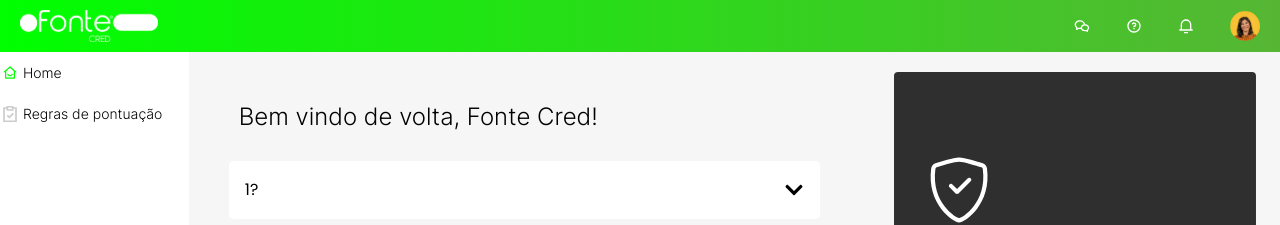
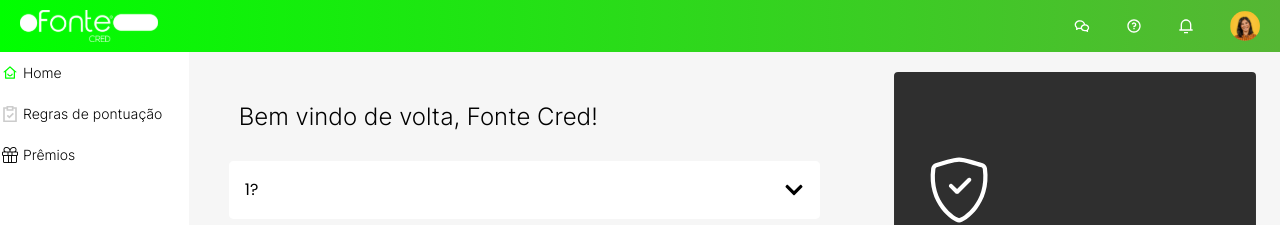
Before and after one commit to polijrorg/FonteCred-Client, a Next.js app: page /Rules in a window 1280 px wide. Shown: the top 225 px of the page. Built offline with nearby package versions, Linux system fonts and the light colour scheme.

Commit message:
:balloon: navigation

```diff
--- a/src/components/Sidebar/index.tsx
+++ b/src/components/Sidebar/index.tsx
@@ -31,6 +31,12 @@ const Sidebar: React.FC = () => {
                     Regras de pontuação
                 </S.PageTitle>
             </S.MniWrapper>
+            <S.MniWrapper onClick={() => handleNavigation('Awards')}>
+                <S.Symbol src="assets/icons/gift.png" />
+                <S.PageTitle isActive={activePage === 'Awards'}>
+                    Prêmios
+                </S.PageTitle>
+            </S.MniWrapper>
         </S.Wrapper>
     );
 };
```
